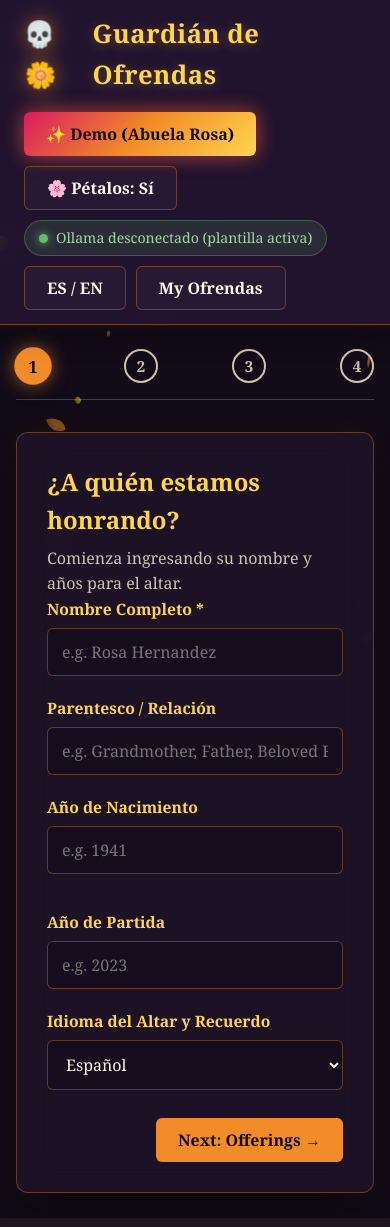
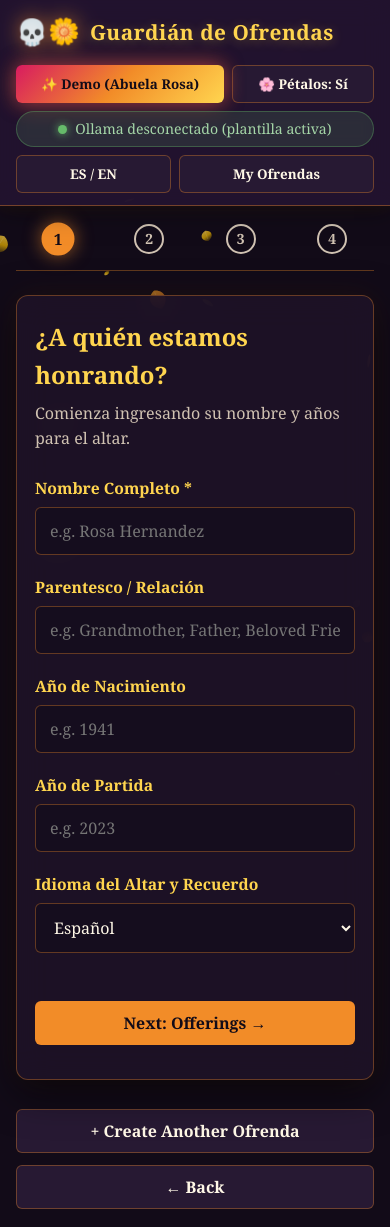
Before and after one commit to shhivamverma/Halloween_26, a FastAPI app: page / in a window 390 px wide. Run offline with FastAPI, Linux system fonts and the light colour scheme; data that the repository does not hold is empty.

Commit message:
fix(layout): make container and live altar preview responsive across viewports

```diff
--- a/app/static/index.html
+++ b/app/static/index.html
@@ -59,33 +59,33 @@
         <p class="panel-subtitle" id="step-1-sub">Begin by entering their name and dates for the altar.</p>
       </div>
 
-      <div class="form-group">
+      <div class="form-row">
+        <div class="form-group" style="flex: 1.2; min-width: 260px;">
           <label for="input-name" id="lbl-name">Full Name *</label>
           <input type="text" id="input-name" required maxlength="80" placeholder="e.g. Rosa Hernandez">
         </div>
-
-      <div class="form-group">
+        <div class="form-group" style="flex: 1; min-width: 240px;">
           <label for="input-relationship" id="lbl-relationship">Relationship to You</label>
           <input type="text" id="input-relationship" maxlength="40" placeholder="e.g. Grandmother, Father, Beloved Friend">
         </div>
+      </div>
 
       <div class="form-row">
-        <div class="form-group">
+        <div class="form-group" style="min-width: 140px;">
           <label for="input-birth-year" id="lbl-birth-year">Birth Year</label>
           <input type="number" id="input-birth-year" min="1800" max="2100" placeholder="e.g. 1941">
         </div>
-        <div class="form-group">
+        <div class="form-group" style="min-width: 140px;">
           <label for="input-death-year" id="lbl-death-year">Passing Year</label>
           <input type="number" id="input-death-year" min="1800" max="2100" placeholder="e.g. 2023">
         </div>
-      </div>
-
-      <div class="form-group">
+        <div class="form-group" style="min-width: 180px;">
           <label for="select-lang" id="lbl-language">Altar & Remembrance Language</label>
           <select id="select-lang">
             <option value="es" selected>Español</option>
             <option value="en">English</option>
           </select>
+        </div>
       </div>
 
       <div class="wizard-footer">
@@ -101,6 +101,7 @@
         <p class="panel-subtitle" id="step-2-sub">Add the favorite foods, drinks, music, and keepsakes they loved.</p>
       </div>
 
+      <div class="offerings-grid">
         <!-- Foods -->
         <div class="form-group">
           <label for="input-food" id="lbl-foods">Favorite Foods (up to 12)</label>
@@ -169,6 +170,7 @@
             <button type="button" class="suggestion-pill" data-target="object" data-val="Fotografía familiar">+ Foto familiar</button>
           </div>
         </div>
+      </div>
 
       <div class="wizard-footer">
         <button id="btn-back-2" class="btn btn-secondary">&larr; Back</button>
@@ -183,6 +185,8 @@
         <p class="panel-subtitle" id="step-3-sub">Upload a picture and record or write the stories you want to cherish.</p>
       </div>
 
+      <div class="memories-grid">
+        <div class="memories-col">
           <!-- Photo Picker -->
           <div class="form-group">
             <label for="input-photo" id="lbl-photo">Portrait Photo</label>
@@ -190,17 +194,11 @@
               <div class="photo-preview" id="photo-preview-box">
                 <span class="photo-preview-empty" id="lbl-no-photo">No photo selected</span>
               </div>
-          <div>
+              <div style="flex: 1; min-width: 200px;">
                 <input type="file" id="input-photo" accept="image/png, image/jpeg, image/webp" style="margin-bottom:8px;">
                 <div class="field-hint" id="lbl-photo-hint">Accepted formats: PNG, JPG, WebP. Photo is saved only on your computer.</div>
               </div>
             </div>
-      </div>
-
-      <!-- Typed Story -->
-      <div class="form-group">
-        <label for="textarea-story" id="lbl-stories">Written Memories & Stories</label>
-        <textarea id="textarea-story" maxlength="5000" placeholder="Write any memories, anecdotes, or what you loved most about them..."></textarea>
           </div>
 
           <!-- Voice Note Recorder -->
@@ -219,12 +217,22 @@
             <canvas id="record-wave-canvas" class="audio-visualizer-canvas" width="600" height="60" style="display:none;"></canvas>
             <div id="mic-gentle-msg" class="field-hint" style="margin-top:8px;"></div>
           </div>
+        </div>
+
+        <div class="memories-col">
+          <!-- Typed Story -->
+          <div class="form-group">
+            <label for="textarea-story" id="lbl-stories">Written Memories & Stories</label>
+            <textarea id="textarea-story" maxlength="5000" placeholder="Write any memories, anecdotes, or what you loved most about them..."></textarea>
+          </div>
 
           <!-- Editable Transcript Box -->
           <div class="form-group">
             <label for="textarea-transcript" id="lbl-transcript">Spoken Memories (Voice Note Transcript)</label>
             <textarea id="textarea-transcript" placeholder="Transcribed text will appear here. You can freely edit or expand upon it before finalizing."></textarea>
             <div class="field-hint" id="lbl-transcript-hint">Whisper transcribes speech locally on your laptop without sending voice data anywhere.</div>
+          </div>
+        </div>
       </div>
 
       <div class="wizard-footer">
@@ -240,16 +248,18 @@
         <p class="panel-subtitle" id="step-4-sub">Generate a warm remembrance using a local AI model and view the completed altar.</p>
       </div>
 
+      <div class="step4-workspace">
+        <div class="step4-controls-col">
           <!-- Model Picker & Generate Bar -->
           <div class="form-row" style="align-items: flex-end; margin-bottom: 20px;">
-        <div class="form-group" style="max-width: 280px;">
+            <div class="form-group" style="min-width: 200px; flex: 1;">
               <label for="select-model" id="lbl-model">Local AI Model (Ollama)</label>
               <select id="select-model">
                 <option value="llama3.2:3b">llama3.2:3b (Default)</option>
               </select>
             </div>
-        <div class="form-group">
-          <button type="button" id="btn-generate" class="btn btn-primary" style="min-width: 220px;">
+            <div class="form-group" style="min-width: 220px; flex: 1;">
+              <button type="button" id="btn-generate" class="btn btn-primary" style="width: 100%;">
                 <span id="btn-generate-text">Generate Remembrance</span>
               </button>
             </div>
@@ -321,7 +331,7 @@
 
             <!-- Voice Synthesis Settings & Trigger -->
             <div class="form-row" style="align-items:flex-end; margin-top:8px;">
-          <div class="form-group" style="max-width:200px;">
+              <div class="form-group" style="min-width:160px; flex:1; max-width:260px;">
                 <label for="select-voice-lang" id="lbl-voice-lang">Voice Language</label>
                 <select id="select-voice-lang">
                   <option value="es" selected>Español (es)</option>
@@ -332,8 +342,8 @@
                   <option value="pt">Português (pt)</option>
                 </select>
               </div>
-          <div class="form-group">
-            <button type="button" id="btn-synthesize-voice" class="btn btn-primary" style="min-width:230px;">
+              <div class="form-group" style="flex:1;">
+                <button type="button" id="btn-synthesize-voice" class="btn btn-primary" style="min-width:210px; width:100%;">
                   <span id="btn-synth-text">Synthesize Memorial Voice</span>
                 </button>
               </div>
@@ -380,7 +390,9 @@
               🔄 Regenerate
             </button>
           </div>
+        </div>
 
+        <div class="step4-preview-col">
           <!-- Live Preview Iframe with Stage Header -->
           <div class="preview-stage-header">
             <div class="preview-stage-title">
@@ -397,6 +409,14 @@
             <iframe id="preview-iframe" class="preview-iframe" title="Ofrenda Altar Preview"></iframe>
           </div>
           <button type="button" id="btn-close-fullscreen" class="btn-close-fullscreen" title="Close Fullscreen">&times;</button>
+        </div>
+      </div>
+
+      <div class="wizard-footer">
+        <button id="btn-back-4" class="btn btn-secondary">&larr; Back</button>
+        <button id="btn-start-new" class="btn btn-secondary">+ Create Another Ofrenda</button>
+      </div>
+    </section>
 
       <div class="wizard-footer">
         <button id="btn-back-4" class="btn btn-secondary">&larr; Back</button>
--- a/app/static/style.css
+++ b/app/static/style.css
@@ -15,6 +15,7 @@
   --teal-accent: #00897b;
   --danger: #ef5350;
   --success: #66bb6a;
+  --container-max: 1440px;
 }
 
 *, *::before, *::after {
@@ -59,7 +60,8 @@ body {
   padding: 14px 24px;
 }
 .header-inner {
-  max-width: 1000px;
+  max-width: var(--container-max);
+  width: 100%;
   margin: 0 auto;
   display: flex;
   align-items: center;
@@ -147,10 +149,10 @@ body {
 /* Main Layout Container */
 .main-content {
   flex: 1;
-  max-width: 960px;
+  max-width: var(--container-max);
   width: 100%;
-  margin: 24px auto;
-  padding: 0 16px;
+  margin: 28px auto;
+  padding: 0 24px;
   position: relative;
   z-index: 1;
 }
@@ -309,8 +311,6 @@ body {
   align-items: center;
   gap: 8px;
 }
-  display: block;
-}
 
 .panel-header {
   margin-bottom: 24px;
@@ -624,21 +671,119 @@ button:focus-visible, .btn:focus-visible {
   align-items: center;
 }
 
-/* Responsiveness */
+/* Responsive Breakpoints & Device Optimization */
+
+/* Tablet & Smaller Laptops (<= 1039px) */
+@media (max-width: 1039px) {
+  .preview-iframe-wrapper {
+    height: 620px;
+  }
+  .step4-workspace {
+    grid-template-columns: 1fr;
+  }
+}
+
+/* Medium Tablets & Phablets (<= 768px) */
+@media (max-width: 768px) {
+  .main-content {
+    margin: 18px auto;
+    padding: 0 16px;
+  }
+  .step-panel {
+    padding: 22px 18px;
+  }
+  .wizard-progress {
+    gap: 8px;
+    margin-bottom: 24px;
+  }
+  .progress-step {
+    font-size: 0.88rem;
+    gap: 6px;
+  }
+  .step-number {
+    width: 30px;
+    height: 30px;
+    font-size: 0.88rem;
+  }
+  .form-row {
+    flex-direction: column;
+    gap: 0;
+  }
+  .form-row .form-group {
+    min-width: 100%;
+  }
+}
+
+/* Mobile Screens (<= 600px) */
 @media (max-width: 600px) {
+  .app-header {
+    padding: 12px 16px;
+  }
+  .header-inner {
+    flex-direction: column;
+    align-items: stretch;
+    gap: 12px;
+  }
+  .header-controls {
+    justify-content: flex-start;
+    gap: 8px;
+  }
+  .header-controls button {
+    flex: 1 1 auto;
+    font-size: 0.84rem;
+    padding: 6px 12px;
+    min-height: 38px;
+  }
+  .status-badge {
+    width: 100%;
+    justify-content: center;
+  }
+  .brand-title {
+    font-size: 1.3rem;
+  }
   .wizard-progress {
-    flex-wrap: wrap;
-    gap: 8px;
+    justify-content: space-around;
   }
   .progress-step span:last-child {
     display: none;
   }
-  .header-inner {
+  .preview-iframe-wrapper {
+    height: clamp(420px, 68vh, 520px);
+    min-height: 400px;
+  }
+  .offerings-grid,
+  .memories-grid {
+    grid-template-columns: 1fr;
+  }
+  .photo-uploader {
     flex-direction: column;
     align-items: flex-start;
   }
-  .preview-iframe-wrapper {
-    height: 480px;
+  .wizard-footer {
+    flex-direction: column-reverse;
+    gap: 12px;
+  }
+  .wizard-footer button {
+    width: 100%;
+  }
+  .drawer-content {
+    max-width: 100%;
+  }
+}
+
+/* Very Small Mobile Screens (<= 380px) */
+@media (max-width: 380px) {
+  body {
+    font-size: 16px;
+  }
+  .panel-title {
+    font-size: 1.25rem;
+  }
+  .btn-demo-glow,
+  .btn-primary,
+  .btn-secondary {
+    font-size: 0.85rem;
+    padding: 8px 14px;
   }
 }
 
```
Also changed, not shown: other parts of app/static/style.css (+50 -3 lines), app/templates/ofrenda.html.j2 (+46 -1 lines). Lines whose indentation alone changed are shown as unchanged.
